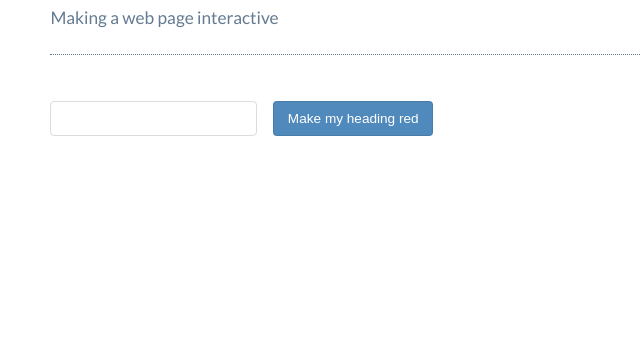
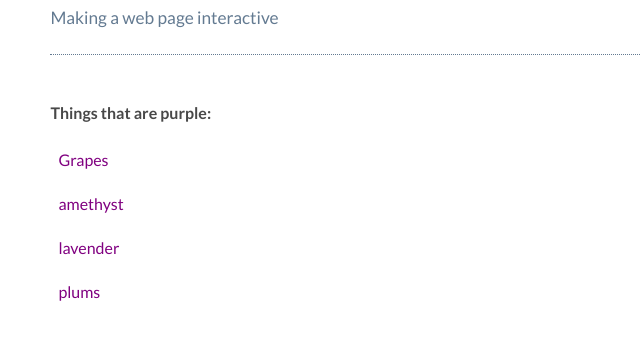
Before and after one commit to nickglovdev/tutorial_js, a plain HTML site: page index.html in a window 1280 px wide. Shown: the part 88-428 px from the top of the page, without its empty margins (0-640 px from the left). Drawn offline with Linux system fonts and the light colour scheme.

Commit message:
Leaned how to select element by tag

```diff
--- a/app.js
+++ b/app.js
@@ -1,7 +1,14 @@
-const myHeading = document.getElementById('myHeading');
+/* const myHeading = document.getElementsByTagName('h1')[0];
 const myButton = document.getElementById('myButton');
 const myTextInput = document.getElementById('myTextInput');
 
 myButton.addEventListener('click', () => {
   myHeading.style.color = myTextInput.value;
 });
+use this for the button method
+*/
+const myList = document.getElementsByTagName('li');
+
+for (let i = 0; i <= myList.length; i++) {
+  myList[i].style.color = 'purple';
+}
--- a/index.html
+++ b/index.html
@@ -7,8 +7,17 @@
   <body>
     <h1 id="myHeading">JavaScript and the DOM</h1>
     <p>Making a web page interactive</p>
+    <p>Things that are purple:</p>
+    <ul>
+      <li>Grapes</li>
+      <li>amethyst</li>
+      <li>lavender</li>
+      <li>plums</li>
+    </ul>
+    <!--
     <input type='text' id='myTextInput'>
     <button id='myButton'>Make my heading red</button>
+    -->
     <script src="app.js"></script>
   </body>
 </html>
```
